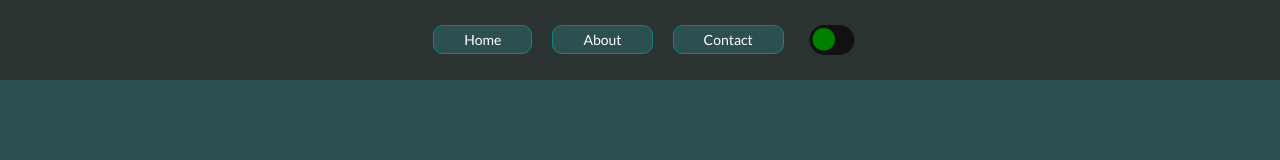
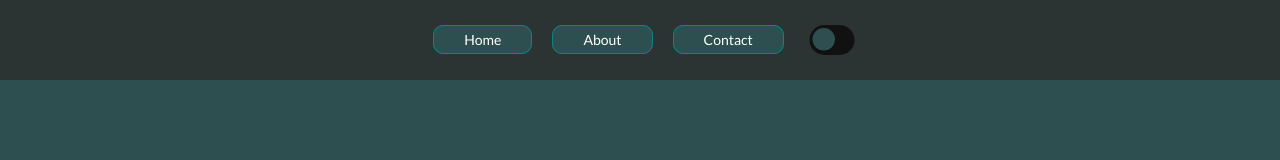
Before and after one commit to AlbertoAchegaLeitao/hp-api-master-Updated, a React (Create React App) app: page /contact in a window 1280 px wide. Shown: the top 160 px of the page. Built offline with nearby package versions, Linux system fonts and the light colour scheme.

Commit message:
está gravado o novo tema

```diff
--- a/src/App.tsx
+++ b/src/App.tsx
@@ -2,9 +2,11 @@ import React from "react";
 import { BrowserRouter as Router } from "react-router-dom";
 import Nav from "./components/Nav";
 import routes from "./routes/routes";
+import { AppProvider } from "./context/appmode";
 
 const App = () => {
   return (
+    <AppProvider>
       <div className="appwrapper">
         <Router>
           <div>
@@ -13,6 +15,7 @@ const App = () => {
           </div>
         </Router>
       </div>
+    </AppProvider>
   );
 };
 
--- a/src/components/Nav.tsx
+++ b/src/components/Nav.tsx
@@ -1,8 +1,11 @@
-import React from "react";
+import React, { useContext } from "react";
 import { Link } from "react-router-dom";
 import "semantic-ui-css/semantic.min.css";
+import { AppContext } from "../context/appmode";
 
 const Nav = () => {
+  const { isChecked, isBallOnRight, toggleCheckbox } = useContext(AppContext);
+
   return (
     <div className="navbar">
       <div className="linkwrapper">
@@ -18,11 +21,17 @@ const Nav = () => {
       </div>
 
       <div className="modebtn">
-        <input type="checkbox" className="checkbox" id="checkbox" />
+        <input
+          type="checkbox"
+          className="checkbox"
+          id="checkbox"
+          checked={isChecked}
+          onChange={toggleCheckbox}
+        />
         <label htmlFor="checkbox" className="label">
           <i className="darkmode"></i>
           <i className="lightmode"></i>
-          <div className="ball"></div>
+          <div className={`ball ${isBallOnRight ? "on-right" : ""}`}></div>
         </label>
       </div>
     </div>
--- /dev/null
+++ b/src/context/appmode.tsx
@@ -0,0 +1,43 @@
+import React, {
+  useState,
+  useEffect,
+  ChangeEvent,
+  createContext,
+  ReactNode,
+} from "react";
+
+export const AppContext = createContext({
+  isChecked: false,
+  isBallOnRight: false,
+  toggleCheckbox: (event: ChangeEvent<HTMLInputElement>) => {},
+});
+
+type AppProviderProps = {
+  children: ReactNode;
+};
+
+export const AppProvider = ({ children }: AppProviderProps) => {
+  const [isChecked, setIsChecked] = useState(
+    localStorage.getItem("isChecked") === "true"
+  );
+  const [isBallOnRight, setIsBallOnRight] = useState(
+    localStorage.getItem("isBallOnRight") === "true"
+  );
+
+  useEffect(() => {
+    localStorage.setItem("isChecked", isChecked.toString());
+    localStorage.setItem("isBallOnRight", isBallOnRight.toString());
+    document.body.classList.toggle("light-mode", isChecked);
+  }, [isChecked, isBallOnRight]);
+
+  const toggleCheckbox = (event: ChangeEvent<HTMLInputElement>) => {
+    setIsChecked(event.target.checked);
+    setIsBallOnRight((prevIsBallOnRight) => !prevIsBallOnRight);
+  };
+
+  return (
+    <AppContext.Provider value={{ isChecked, isBallOnRight, toggleCheckbox }}>
+      {children}
+    </AppContext.Provider>
+  );
+};
--- a/src/index.css
+++ b/src/index.css
@@ -38,7 +38,7 @@ body {
 .ball {
   width: 15px;
   height: 15px;
-  background-color: green;
+  background-color: #2e4f4f;
   position: absolute;
   top: 2px;
   left: 2px;
@@ -49,6 +49,9 @@ body {
 .checkbox:checked + .label .ball {
   transform: translateX(10px);
   background-color: white;
+}
+body.light-mode {
+  background-color: white !important;
 }
 
 /* ------------------------------------------ */
```
Lines whose indentation alone changed are shown as unchanged.
